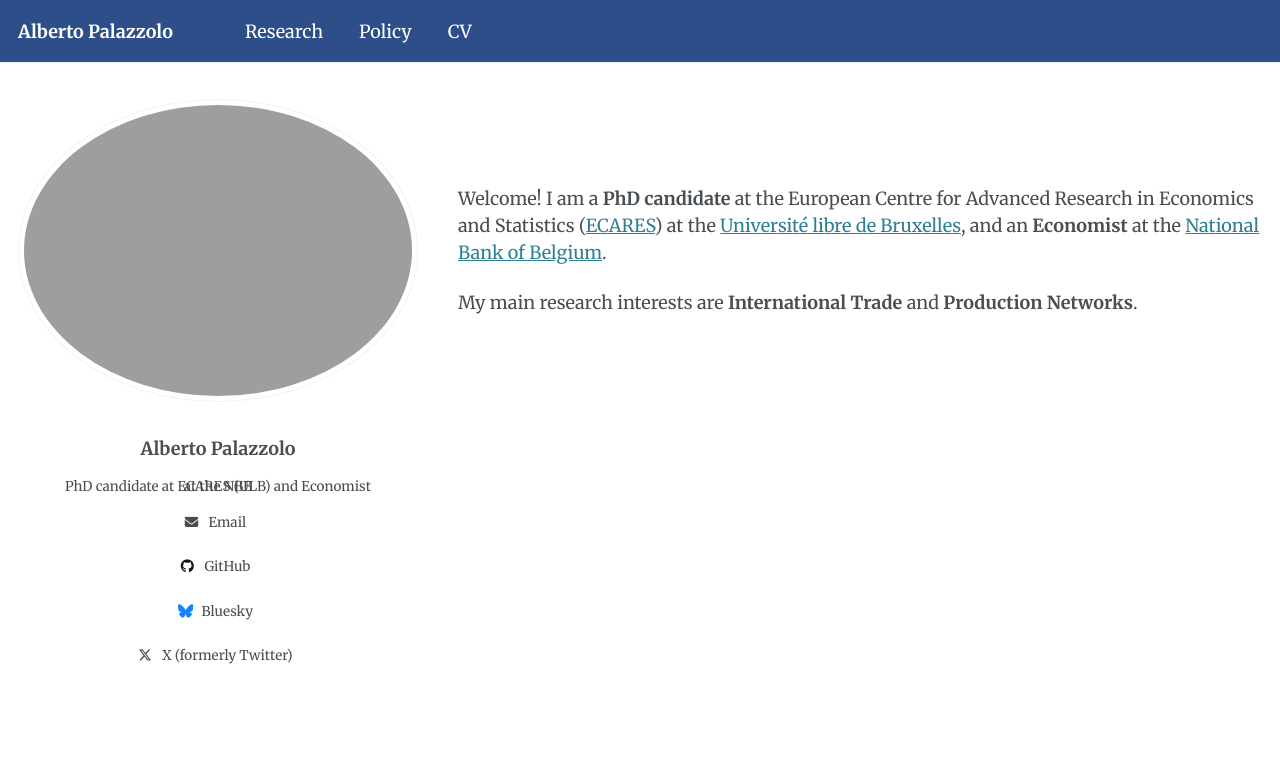
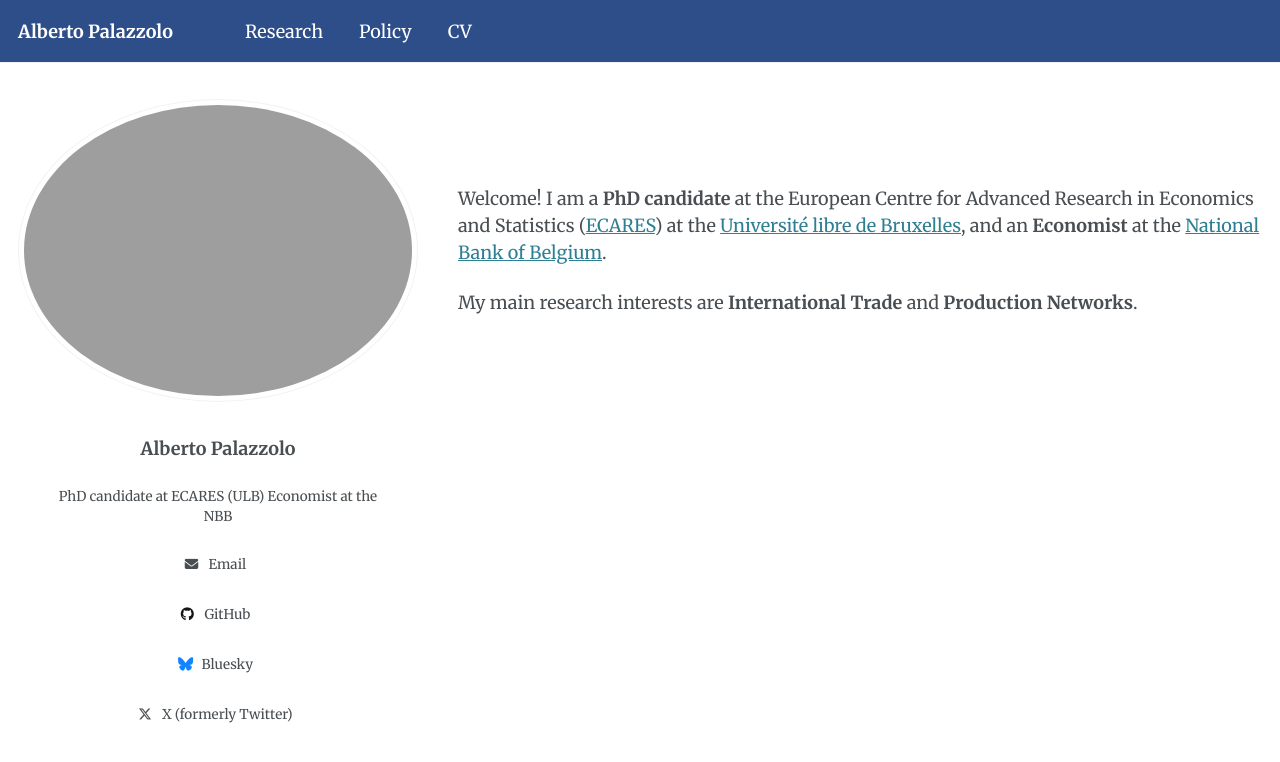
Before and after one commit to albepal/albepal.github.io, a Jekyll site: the page built from _pages/about.md, in a window 1280 px wide. Shown: the top 762 px of the page. Built offline with Jekyll 4.4.1, drawn with Linux system fonts in a browser that asks for light colours; some of the changed lines change nothing that is shown.

Commit message:
Render the sidebar bio on two accessible lines

```diff
--- a/_config.yml
+++ b/_config.yml
@@ -1,81 +1,65 @@
 # Welcome to Jekyll!
-#
-# This config file is meant for settings that affect your entire site, values
-# which you are expected to set up once and rarely need to edit after that.
-# For technical reasons, this file is *NOT* reloaded automatically when you use
-# `jekyll serve -l -H localhost`. If you change this file, please restart the
-# server process.
+# Basic Site Settings
+locale: "en-US"
+site_theme: "default"
+title: "Alberto Palazzolo"
+title_separator: "-"
+name: &name "Alberto Palazzolo"
+description: &description "PhD candidate at ECARES (ULB) and Economist at the National Bank of Belgium"
+url: https://albepal.github.io
+baseurl: ""
+repository: "albepal/albepal.github.io"
 
-# Basic Site Settings
-locale                   : "en-US"
-site_theme               : "default"
-title                    : "Alberto Palazzolo"
-title_separator          : "-"
-name                     : &name "Alberto Palazzolo"
-description              : &description "PhD candidate at ECARES (ULB)" # and Research Economist at the National Bank of Belgium
-url                      : https://albepal.github.io # the base hostname & protocol for your site e.g. "https://[your GitHub username].github.io"
-baseurl                  : "" # the subpath of your site, e.g. "/blog"
-repository               : "albepal/albepal.github.io"
+author:
+  avatar: "bio_pic.jpg"
+  name: "Alberto Palazzolo"
+  pronouns:
+  bio: |-
+    PhD candidate at ECARES (ULB)
+    Economist at the NBB
+  location:
+  employer:
+  uri:
+  email: "alberto.palazzolo@ulb.be"
+  arxiv:
+  googlescholar:
+  impactstory:
+  orcid:
+  semantic:
+  pubmed:
+  researchgate:
+  scopus:
+  bitbucket:
+  codepen:
+  dribbble:
+  github: "albepal"
+  kaggle:
+  stackoverflow:
+  bluesky: "albepal.bsky.social"
+  facebook:
+  flickr:
+  foursquare:
+  goodreads:
+  google_plus:
+  keybase:
+  instagram:
+  lastfm:
+  linkedin:
+  mastodon:
+  medium:
+  pinterest:
+  soundcloud:
+  steam:
+  telegram:
+  tumblr:
+  twitter: "albepal"
+  vine:
+  weibo:
+  wikipedia:
+  xing:
+  youtube:
+  zhihu:
 
-# Site Author - The following control what appear as part of the author content on the side bar.
-#               If a field is blank the icon and link will not appear, otherwise it will be shown.
-#               Additional customization can be done by editing /_includes/author-profile.html
-author:
-  # Biographic information
-  avatar           : "bio_pic.jpg"
-  name             : "Alberto Palazzolo"
-  pronouns         : # example: "she/her"
-  bio              : "PhD candidate at ECARES (ULB) and Economist at the NBB"
-  location         :
-  employer         :
-  uri              : # URL
-  email            : "alberto.palazzolo@ulb.be"
-
-  # Academic websites
-  arxiv            : # URL - Update with the correct link to your profile
-  googlescholar    :
-  impactstory      : # URL
-  orcid            :
-  semantic         : # URL
-  pubmed           :
-  researchgate     : # URL
-  scopus           : # URL
-
-  # Repositories and software development
-  bitbucket        : # Username - Update with your username on the site
-  codepen          : # Username
-  dribbble         : # Username
-  github           : "albepal"
-  kaggle           : # Username
-  stackoverflow    : # User number or user number and name (i.e., use "1" or "1/jeff-atwood")
-
-  # Social media
-  bluesky          : "albepal.bsky.social" # Replace this with you Bluesky username
-  facebook         : # Username
-  flickr           : # Username
-  foursquare       : # Username
-  goodreads        : # Username
-  google_plus      : # Username
-  keybase          : # Username
-  instagram        : # Username
-  lastfm           : # Username
-  linkedin         : # Username
-  mastodon         : # URL
-  medium           : # URL
-  pinterest        : # Username
-  soundcloud       : # Username
-  steam            : # Username
-  telegram         : # URL
-  tumblr           : # Username
-  twitter          : "albepal" # Username for X / Twitter
-  vine             : # Username
-  weibo            : # Username
-  wikipedia        : # Username
-  xing             : # Username
-  youtube          : # Username
-  zhihu            : # Username
-
-# Publication Category - The following the list of publication categories and their headings
 publication_category:
   books:
     title: 'Books'
@@ -84,75 +68,64 @@
   conferences:
     title: 'Conference Papers'
 
-# Site Settings
-teaser                   :  # filename of teaser fallback teaser image placed in /images/, .e.g. "500x300.png"
-breadcrumbs              : false # true, false (default)
-words_per_minute         : 160
-future                   : true
-read_more                : "disabled" # if enabled, adds "Read more" links to excerpts
-talkmap_link             : false      #change to true to add link to talkmap on talks page
+teaser:
+breadcrumbs: false
+words_per_minute: 160
+future: true
+read_more: "disabled"
+talkmap_link: false
 comments:
-  provider               : # false (default), "disqus", "discourse", "facebook", "google-plus", "staticman", "custom"
+  provider:
   disqus:
-    shortname            :
+    shortname:
   discourse:
-    server               : # https://meta.discourse.org/t/embedding-discourse-comments-via-javascript/31963 , e.g.: meta.discourse.org
+    server:
   facebook:
-    appid                :
-    num_posts            : # 5 (default)
-    colorscheme          : # "light" (default), "dark"
+    appid:
+    num_posts:
+    colorscheme:
 staticman:
-  allowedFields          : ['name', 'email', 'url', 'message']
-  branch                 : "gh-pages" # "master", "gh-pages"
-  commitMessage          : "New comment."
-  filename               : comment-{@timestamp}
-  format                 : "yml"
-  moderation             : true
-  path                   : "_data/comments/{options.slug}"
-  requiredFields         : ['name', 'email', 'message']
+  allowedFields: ['name', 'email', 'url', 'message']
+  branch: "gh-pages"
+  commitMessage: "New comment."
+  filename: comment-{@timestamp}
+  format: "yml"
+  moderation: true
+  path: "_data/comments/{options.slug}"
+  requiredFields: ['name', 'email', 'message']
   transforms:
-    email                : "md5"
+    email: "md5"
   generatedFields:
     date:
-      type               : "date"
+      type: "date"
       options:
-        format           : "iso8601" # "iso8601" (default), "timestamp-seconds", "timestamp-milliseconds"
+        format: "iso8601"
 atom_feed:
-  hide                   : true      # change to true to hide the RSS feed in the footer
-  path                   : # blank (default) uses feed.xml
+  hide: true
+  path:
 
+google_site_verification:
+bing_site_verification:
+alexa_site_verification:
+yandex_site_verification:
 
-# SEO Related
-google_site_verification :
-bing_site_verification   :
-alexa_site_verification  :
-yandex_site_verification :
+twitter:
+  username: &twitter
+facebook:
+  username:
+  app_id:
+  publisher:
+og_image:
+social:
+  type:
+  name:
+  links:
 
+analytics:
+  provider: "false"
+  google:
+    tracking_id:
 
-# Social Sharing
-twitter:
-  username               : &twitter
-facebook:
-  username               :
-  app_id                 :
-  publisher              :
-og_image                 :  # Open Graph/Twitter default site image
-# For specifying social profiles
-# - https://developers.google.com/structured-data/customize/social-profiles
-social:
-  type                   : # Person or Organization (defaults to Person)
-  name                   : # If the user or organization name differs from the site's name
-  links: # An array of links to social media profiles
-
-
-# Analytics
-analytics:
-  provider               :  "false" # false (default), "google", "google-universal", "google-analytics-4", "custom"
-  google:
-    tracking_id          :
-
-
-# Reading Files
 include:
   - .htaccess
   - _pages
@@ -190,16 +163,12 @@
 encoding: "utf-8"
 markdown_ext: "markdown,mkdown,mkdn,mkd,md"
 
-
-# Conversion
 markdown: kramdown
 highlighter: rouge
 lsi: false
 excerpt_separator: "\n\n"
 incremental: false
 
-
-# Markdown Processing
 kramdown:
   input: GFM
   hard_wrap: false
@@ -210,8 +179,6 @@
   smart_quotes: lsquo,rsquo,ldquo,rdquo
   enable_coderay: false
 
-
-# These settings control the types of collections used by the template
 collections:
   teaching:
     output: true
@@ -226,10 +193,7 @@
     output: true
     permalink: /:collection/:path/
 
-
-# These settings control how pages and collections are included in the site
 defaults:
-  # _posts
   - scope:
       path: ""
       type: posts
@@ -240,14 +204,12 @@
       comments: true
       share: true
       related: true
-  # _pages
   - scope:
       path: ""
       type: pages
     values:
       layout: single
       author_profile: true
-  # _teaching
   - scope:
       path: ""
       type: teaching
@@ -256,7 +218,6 @@
       author_profile: true
       share: true
       comments: true
-  # _publications
   - scope:
       path: ""
       type: publications
@@ -265,7 +226,6 @@
       author_profile: true
       share: true
       comments: true
-  # _portfolio
   - scope:
       path: ""
       type: portfolio
@@ -274,7 +234,6 @@
       author_profile: true
       share: true
       comment: true
-  # _talks
   - scope:
       path: ""
       type: talks
@@ -283,66 +242,31 @@
       author_profile: true
       share: true
 
-
-# Sass/SCSS
 sass:
   sass_dir: _sass
-  style: compressed # http://sass-lang.com/documentation/file.SASS_REFERENCE.html#output_style
+  style: compressed
 
+permalink: /:categories/:title/
+timezone: Etc/UTC
 
-# Outputting
-permalink: /:categories/:title/
-# paginate: 5 # amount of posts to show
-# paginate_path: /page:num/
-timezone: Etc/UTC # http://en.wikipedia.org/wiki/List_of_tz_database_time_zones
-
-
-# Plugins
 plugins:
   - jekyll-gist
   - jekyll-paginate
   - jekyll-redirect-from
   - jemoji
-
-# Mimic GitHub Pages with --safe
 whitelist:
   - jekyll-gist
   - jekyll-paginate
   - jekyll-redirect-from
   - jemoji
 
-
-# Archives
-#  Type
-#  - GitHub Pages compatible archive pages built with Liquid ~> type: liquid (default)
-#  - Jekyll Archives plugin archive pages ~> type: jekyll-archives
-#  Path (examples)
-#  - Archive page should exist at path when using Liquid method or you can
-#    expect broken links (especially with breadcrumbs enabled)
-#  - <base_path>/tags/my-awesome-tag/index.html ~> path: /tags/
-#  - <base_path>/categories/my-awesome-category/index.html ~> path: /categories/
-#  - <base_path>/my-awesome-category/index.html ~> path: /
 category_archive:
   type: liquid
   path: /categories/
 tag_archive:
   type: liquid
   path: /tags/
-# https://github.com/jekyll/jekyll-archives
-# jekyll-archives:
-#   enabled:
-#     - categories
-#     - tags
-#   layouts:
-#     category: archive-taxonomy
-#     tag: archive-taxonomy
-#   permalinks:
-#     category: /categories/:name/
-#     tag: /tags/:name/
 
-
-# HTML Compression
-# - http://jch.penibelst.de/
 compress_html:
   clippings: all
   ignore:
--- a/assets/css/custom.css
+++ b/assets/css/custom.css
@@ -82,6 +82,12 @@
 
 .author__bio {
   font-size: 1em;
+  line-height: 1.4;
+  white-space: pre-line;
+}
+
+.author__urls li {
+  line-height: 1.4;
 }
 
 @media (min-width: 64em) {
@@ -89,16 +95,3 @@
     margin-top: 4em;
   }
 }
-
-.author__content,
-.author__bio,
-.author__urls li {
-  line-height: 0.001;
-}
-
-.author__content,
-.author__content p,
-.author__bio,
-.author__urls li {
-  line-height: 0.001 !important;
-}
```
